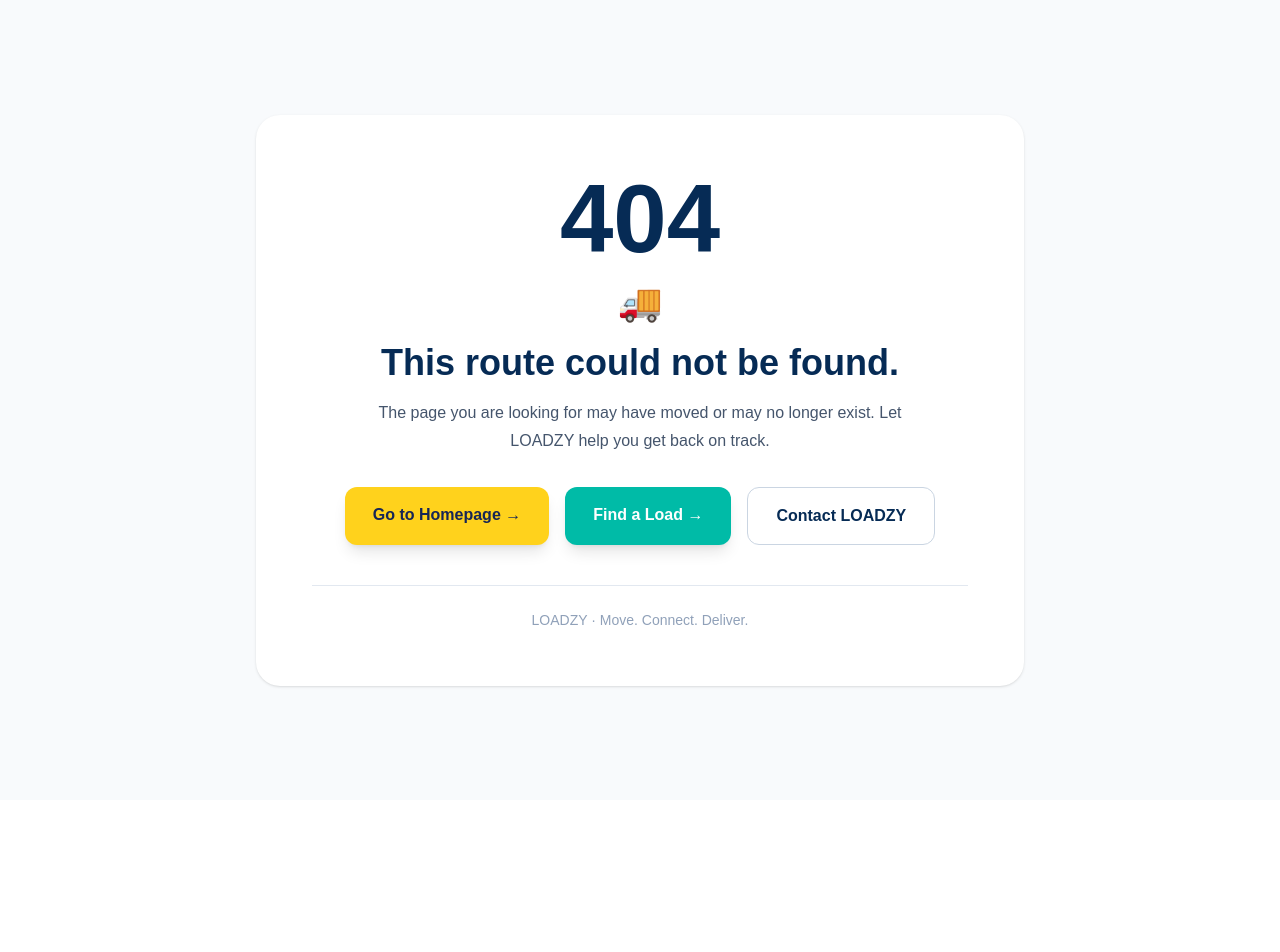
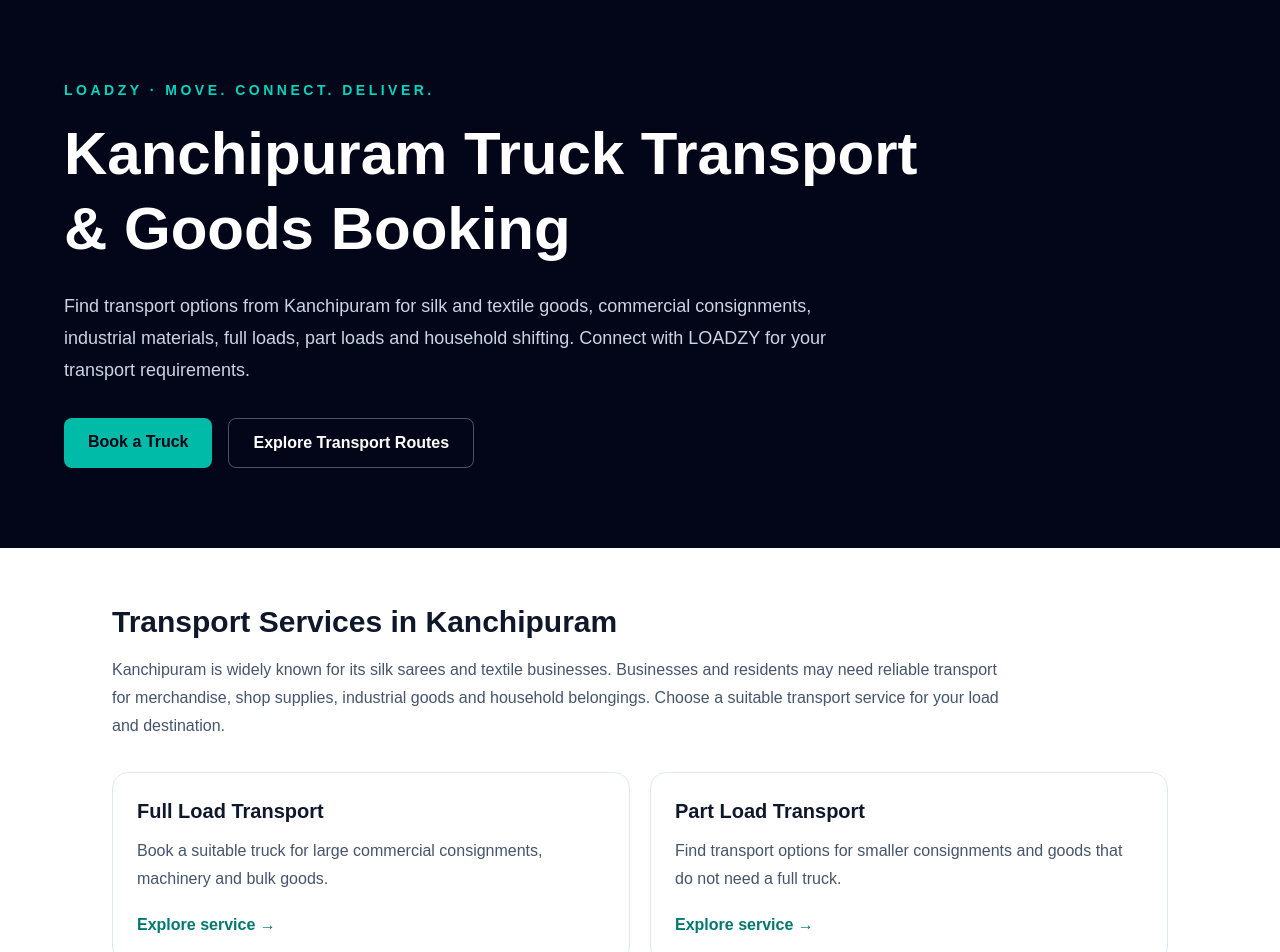
Before and after one commit to haleemablog-del/loadzy, a Next.js app: page /kanchipuram-transport in a window 1280 px wide. Before the commit this address had no page. Shown: the top 952 px of the page. Before the commit the page ends 800 px from the top, so only its background shows below. Built offline with nearby package versions, Linux system fonts and the light colour scheme.

Commit message:
Add Kanchipuram transport page

```diff
--- /dev/null
+++ b/app/kanchipuram-transport/page.tsx
@@ -0,0 +1,251 @@
+import type { Metadata } from "next";
+import Link from "next/link";
+
+export const metadata: Metadata = {
+  title: "Kanchipuram Truck Transport & Packers Movers | LOADZY",
+  description:
+    "Book truck transport from Kanchipuram for silk, textiles, industrial goods, commercial loads, full loads, part loads and household shifting with LOADZY.",
+  keywords: [
+    "Kanchipuram truck transport",
+    "Kanchipuram lorry transport",
+    "Kanchipuram goods transport",
+    "Kanchipuram silk goods transport",
+    "Kanchipuram packers and movers",
+    "Kanchipuram house shifting",
+    "Kanchipuram truck booking",
+    "Kanchipuram to Chennai transport",
+    "Kanchipuram to Bangalore transport",
+    "LOADZY Kanchipuram",
+  ],
+  alternates: {
+    canonical: "https://www.loadzyinfra.in/kanchipuram-transport",
+  },
+};
+
+const services = [
+  {
+    title: "Full Load Transport",
+    description:
+      "Book a suitable truck for large commercial consignments, machinery and bulk goods.",
+    href: "/full-load",
+  },
+  {
+    title: "Part Load Transport",
+    description:
+      "Find transport options for smaller consignments and goods that do not need a full truck.",
+    href: "/part-load",
+  },
+  {
+    title: "Packers & Movers",
+    description:
+      "Arrange transport for household belongings, furniture and relocation goods.",
+    href: "/packers-movers",
+  },
+  {
+    title: "Industrial Goods Transport",
+    description:
+      "Transport industrial materials, textile goods and business consignments.",
+    href: "/industrial-transport",
+  },
+];
+
+const routes = [
+  { from: "Kanchipuram", to: "Chennai", href: "/routes/kanchipuram/chennai" },
+  { from: "Chennai", to: "Kanchipuram", href: "/routes/chennai/kanchipuram" },
+  { from: "Kanchipuram", to: "Bangalore", href: "/routes/kanchipuram/bangalore" },
+  { from: "Bangalore", to: "Kanchipuram", href: "/routes/bangalore/kanchipuram" },
+  { from: "Kanchipuram", to: "Vellore", href: "/routes/kanchipuram/vellore" },
+  { from: "Vellore", to: "Kanchipuram", href: "/routes/vellore/kanchipuram" },
+  { from: "Kanchipuram", to: "Ranipet", href: "/routes/kanchipuram/ranipet" },
+  { from: "Ranipet", to: "Kanchipuram", href: "/routes/ranipet/kanchipuram" },
+  { from: "Kanchipuram", to: "Tirupattur", href: "/routes/kanchipuram/tirupattur" },
+  { from: "Tirupattur", to: "Kanchipuram", href: "/routes/tirupattur/kanchipuram" },
+];
+
+const nearbyAreas = [
+  { name: "Chennai", href: "/chennai-transport" },
+  { name: "Vellore", href: "/vellore-transport" },
+  { name: "Ranipet", href: "/ranipet-transport" },
+  { name: "Ambur", href: "/ambur-transport" },
+  { name: "Tirupattur", href: "/tirupattur-transport" },
+  { name: "Vaniyambadi", href: "/vaniyambadi-transport" },
+];
+
+export default function KanchipuramTransportPage() {
+  return (
+    <main className="min-h-screen bg-white text-slate-900">
+      <section className="bg-slate-950 px-6 py-20 text-white md:px-12">
+        <div className="mx-auto max-w-6xl">
+          <p className="mb-4 text-sm font-semibold uppercase tracking-[0.25em] text-teal-400">
+            LOADZY · Move. Connect. Deliver.
+          </p>
+
+          <h1 className="max-w-4xl text-4xl font-bold leading-tight md:text-6xl">
+            Kanchipuram Truck Transport & Goods Booking
+          </h1>
+
+          <p className="mt-6 max-w-3xl text-lg leading-8 text-slate-300">
+            Find transport options from Kanchipuram for silk and textile goods,
+            commercial consignments, industrial materials, full loads, part
+            loads and household shifting. Connect with LOADZY for your
+            transport requirements.
+          </p>
+
+          <div className="mt-8 flex flex-wrap gap-4">
+            <Link
+              href="/"
+              className="rounded-lg bg-teal-500 px-6 py-3 font-semibold text-slate-950 transition hover:bg-teal-400"
+            >
+              Book a Truck
+            </Link>
+            <Link
+              href="/routes"
+              className="rounded-lg border border-white/30 px-6 py-3 font-semibold text-white transition hover:bg-white/10"
+            >
+              Explore Transport Routes
+            </Link>
+          </div>
+        </div>
+      </section>
+
+      <section className="mx-auto max-w-6xl px-6 py-14 md:px-12">
+        <h2 className="text-3xl font-bold">
+          Transport Services in Kanchipuram
+        </h2>
+        <p className="mt-4 max-w-4xl leading-7 text-slate-600">
+          Kanchipuram is widely known for its silk sarees and textile
+          businesses. Businesses and residents may need reliable transport for
+          merchandise, shop supplies, industrial goods and household
+          belongings. Choose a suitable transport service for your load and
+          destination.
+        </p>
+
+        <div className="mt-8 grid gap-5 sm:grid-cols-2">
+          {services.map((service) => (
+            <article
+              key={service.title}
+              className="rounded-2xl border border-slate-200 p-6 transition hover:border-teal-400 hover:shadow-md"
+            >
+              <h3 className="text-xl font-bold">{service.title}</h3>
+              <p className="mt-3 leading-7 text-slate-600">
+                {service.description}
+              </p>
+              <Link
+                href={service.href}
+                className="mt-5 inline-block font-semibold text-teal-700 hover:underline"
+              >
+                Explore service →
+              </Link>
+            </article>
+          ))}
+        </div>
+      </section>
+
+      <section className="bg-slate-50 px-6 py-14 md:px-12">
+        <div className="mx-auto max-w-6xl">
+          <h2 className="text-3xl font-bold">
+            Popular Transport Routes from Kanchipuram
+          </h2>
+          <p className="mt-4 leading-7 text-slate-600">
+            Explore transport connections between Kanchipuram and important
+            destinations in Tamil Nadu and neighbouring states.
+          </p>
+
+          <div className="mt-8 grid gap-4 sm:grid-cols-2 lg:grid-cols-3">
+            {routes.map((route) => (
+              <Link
+                key={`${route.from}-${route.to}`}
+                href={route.href}
+                className="rounded-xl border border-slate-200 bg-white p-5 font-semibold transition hover:border-teal-400 hover:shadow-sm"
+              >
+                {route.from} to {route.to}
+                <span className="mt-2 block text-sm font-normal text-teal-700">
+                  Explore route →
+                </span>
+              </Link>
+            ))}
+          </div>
+        </div>
+      </section>
+
+      <section className="mx-auto max-w-6xl px-6 py-14 md:px-12">
+        <h2 className="text-3xl font-bold">
+          Nearby Areas We Serve
+        </h2>
+        <p className="mt-4 leading-7 text-slate-600">
+          Explore LOADZY transport pages for nearby cities and towns.
+        </p>
+
+        <div className="mt-6 flex flex-wrap gap-3">
+          {nearbyAreas.map((area) => (
+            <Link
+              key={area.name}
+              href={area.href}
+              className="rounded-full border border-slate-200 px-5 py-3 font-medium transition hover:border-teal-400 hover:bg-teal-50"
+            >
+              {area.name} Transport
+            </Link>
+          ))}
+        </div>
+      </section>
+
+      <section className="bg-slate-950 px-6 py-14 text-white md:px-12">
+        <div className="mx-auto max-w-6xl">
+          <h2 className="text-3xl font-bold">
+            Why Choose LOADZY for Kanchipuram Transport?
+          </h2>
+          <div className="mt-8 grid gap-5 sm:grid-cols-2 lg:grid-cols-4">
+            {[
+              {
+                title: "Suitable Truck Options",
+                description:
+                  "Find transport options suited to your load requirements.",
+              },
+              {
+                title: "Full and Part Loads",
+                description:
+                  "Explore solutions for different consignment sizes.",
+              },
+              {
+                title: "Business and Household",
+                description:
+                  "Transport support for commercial goods and relocations.",
+              },
+              {
+                title: "Route Connections",
+                description:
+                  "Explore transport routes connecting Kanchipuram with other destinations.",
+              },
+            ].map((item) => (
+              <article
+                key={item.title}
+                className="rounded-xl border border-white/15 p-5"
+              >
+                <h3 className="text-lg font-bold">{item.title}</h3>
+                <p className="mt-3 leading-7 text-slate-300">
+                  {item.description}
+                </p>
+              </article>
+            ))}
+          </div>
+
+          <div className="mt-10 rounded-2xl bg-slate-900 p-7">
+            <h2 className="text-2xl font-bold">
+              Need a Truck from Kanchipuram?
+            </h2>
+            <p className="mt-3 max-w-3xl leading-7 text-slate-300">
+              Explore LOADZY to find transport options for your next delivery
+              or shifting requirement.
+            </p>
+            <Link
+              href="/"
+              className="mt-6 inline-block rounded-lg bg-teal-500 px-6 py-3 font-semibold text-slate-950 transition hover:bg-teal-400"
+            >
+              Get Started with LOADZY
+            </Link>
+          </div>
+        </div>
+      </section>
+    </main>
+  );
+}
```
